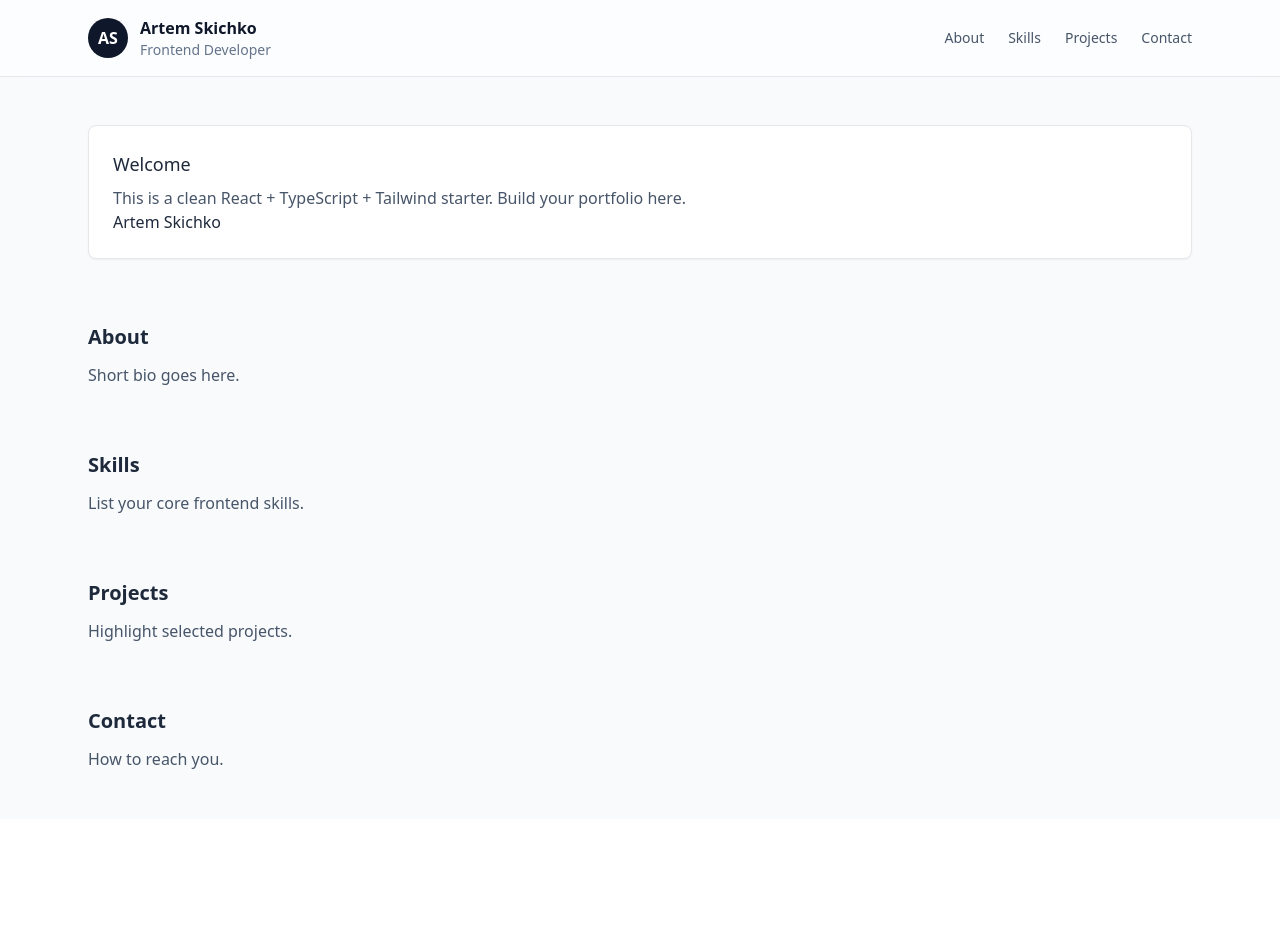
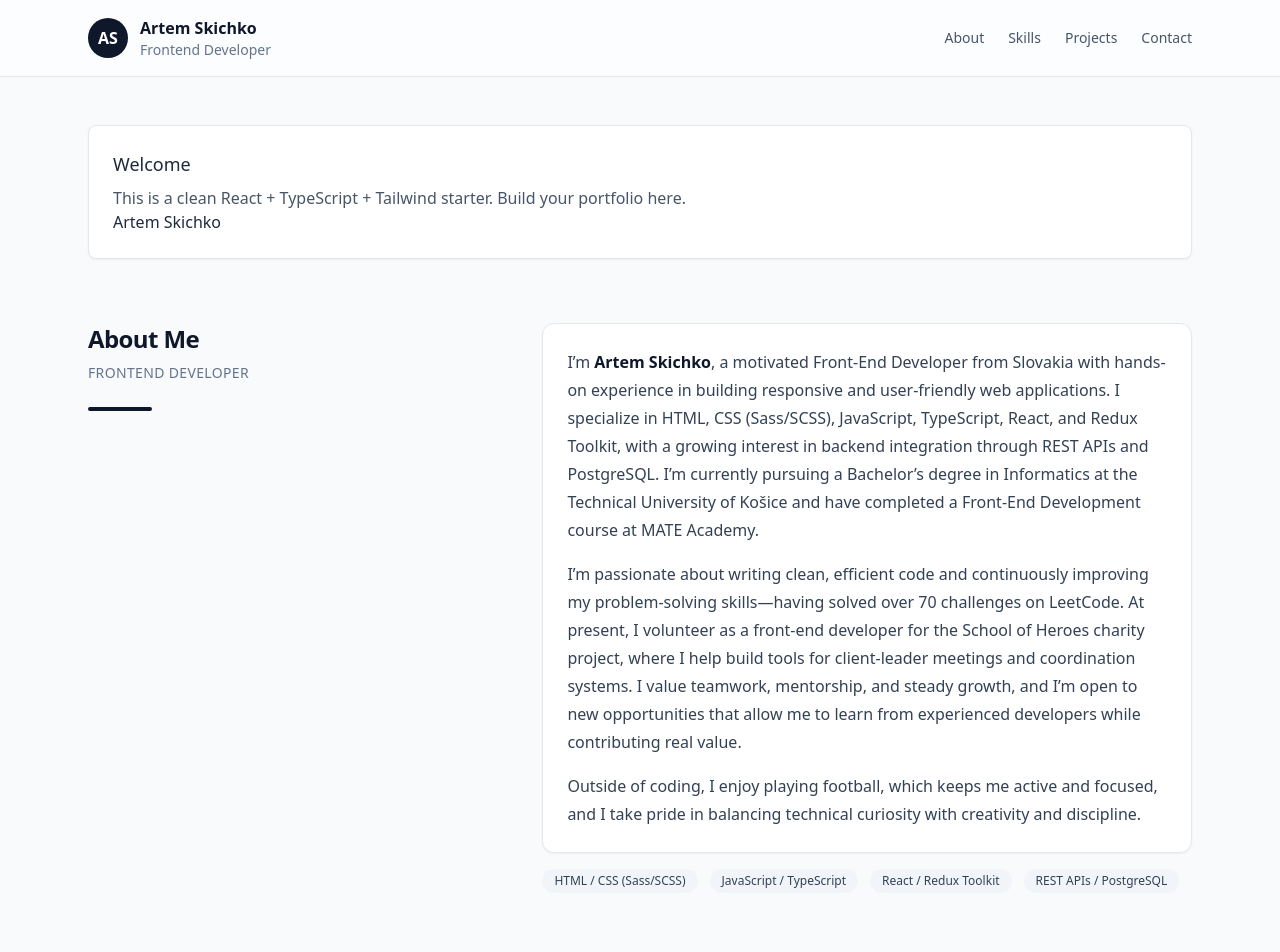
Before and after one commit to Artemida1609/developer-portfolio, a React (Vite) app: page / in a window 1280 px wide. Shown: the top 952 px of the page. Before the commit the page ends 819 px from the top, so only its background shows below. Built offline with nearby package versions, Linux system fonts and the light colour scheme.

Commit message:
feat(about): add styled About Me section and integrate into app

```diff
--- a/src/App.tsx
+++ b/src/App.tsx
@@ -1,4 +1,5 @@
 import Header from './components/Header'
+import AboutMe from './components/AboutMe'
 
 function App() {
 	return (
@@ -13,10 +14,7 @@ function App() {
 					<p>Artem Skichko</p>
 				</div>
 
-				<section id="about" className="mt-16">
-					<h3 className="mb-3 text-xl font-semibold">About</h3>
-					<p className="text-slate-600">Short bio goes here.</p>
-				</section>
+				<AboutMe />
 
 				<section id="skills" className="mt-16">
 					<h3 className="mb-3 text-xl font-semibold">Skills</h3>
--- /dev/null
+++ b/src/components/AboutMe.tsx
@@ -0,0 +1,51 @@
+import React from 'react'
+
+export default function AboutMe() {
+	return (
+		<section id="about" className="mt-16 scroll-mt-24">
+			<div className="grid gap-8 md:grid-cols-5">
+				<div className="md:col-span-2">
+					<h3 className="text-2xl font-bold tracking-tight text-slate-900">About Me</h3>
+					<p className="mt-2 text-sm uppercase tracking-wide text-slate-500">Frontend Developer</p>
+					<div className="mt-6 h-1 w-16 rounded-full bg-slate-900" />
+				</div>
+				<div className="md:col-span-3">
+					<div className="rounded-xl border bg-white p-6 leading-7 text-slate-700 shadow-sm">
+						<p className="mb-4">
+							I’m <span className="font-semibold text-slate-900">Artem Skichko</span>, a motivated Front-End Developer from Slovakia with
+							hands-on experience in building responsive and user-friendly web applications. I specialize in HTML, CSS
+							(Sass/SCSS), JavaScript, TypeScript, React, and Redux Toolkit, with a growing interest in backend integration
+							through REST APIs and PostgreSQL. I’m currently pursuing a Bachelor’s degree in Informatics at the Technical
+							University of Košice and have completed a Front-End Development course at MATE Academy.
+						</p>
+						<p className="mb-4">
+							I’m passionate about writing clean, efficient code and continuously improving my problem-solving skills—having
+							solved over 70 challenges on LeetCode. At present, I volunteer as a front-end developer for the School of Heroes
+							charity project, where I help build tools for client-leader meetings and coordination systems. I value teamwork,
+							mentorship, and steady growth, and I’m open to new opportunities that allow me to learn from experienced
+							developers while contributing real value.
+						</p>
+						<p>
+							Outside of coding, I enjoy playing football, which keeps me active and focused, and I take pride in balancing
+							technical curiosity with creativity and discipline.
+						</p>
+					</div>
+					<div className="mt-4 flex flex-wrap gap-3">
+						<span className="inline-flex items-center rounded-full bg-slate-100 px-3 py-1 text-xs font-medium text-slate-700">
+							HTML / CSS (Sass/SCSS)
+						</span>
+						<span className="inline-flex items-center rounded-full bg-slate-100 px-3 py-1 text-xs font-medium text-slate-700">
+							JavaScript / TypeScript
+						</span>
+						<span className="inline-flex items-center rounded-full bg-slate-100 px-3 py-1 text-xs font-medium text-slate-700">
+							React / Redux Toolkit
+						</span>
+						<span className="inline-flex items-center rounded-full bg-slate-100 px-3 py-1 text-xs font-medium text-slate-700">
+							REST APIs / PostgreSQL
+						</span>
+					</div>
+				</div>
+			</div>
+		</section>
+	)
+}
```
